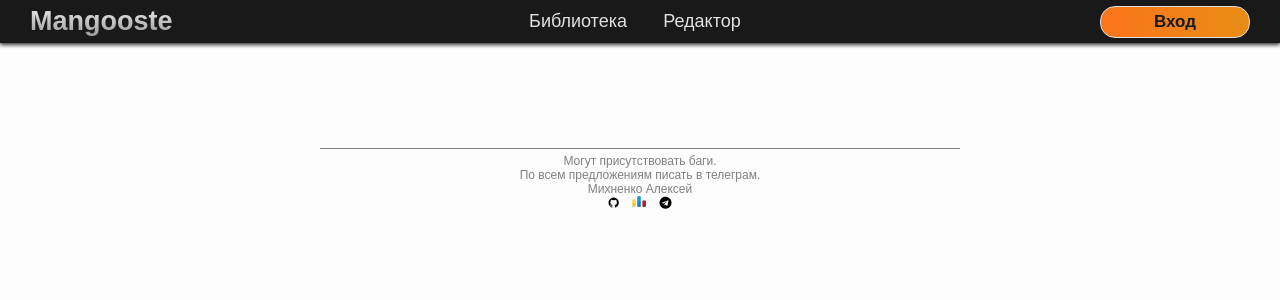
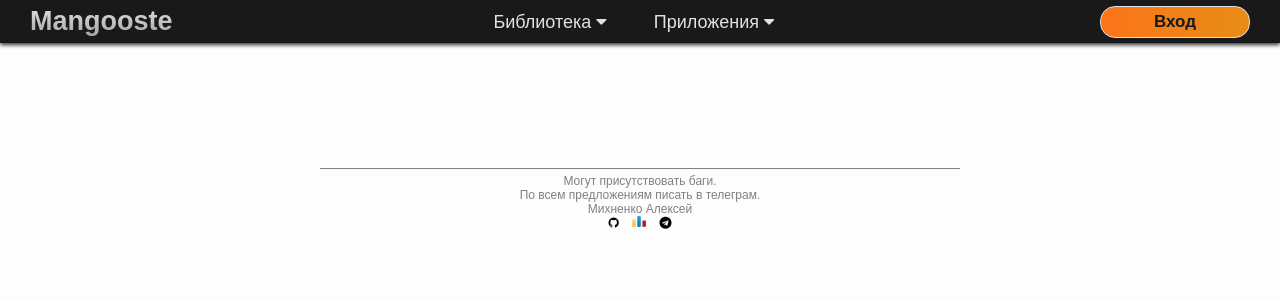
Before and after one commit to MangoosteMA/CP-library-site, a Flask app: template templates/library_page/library_page.html in a window 1280 px wide. Shown: the top 300 px of the page. Run offline with Flask 3, Linux system fonts and the light colour scheme; the template is opened without the code that fills it, so the values that code supplies are empty; parts of the project's set-up code (start-up, migrations or seed data) failed here and were passed over.

Commit message:
Navigation bar restyling

```diff
--- a/static/styles/home_page/home_page_navigation.css
+++ b/static/styles/home_page/home_page_navigation.css
@@ -8,12 +8,11 @@
     width: 100%;
     padding-left: 30px;
     padding-right: 30px;
-    padding-top: 6px;
-    padding-bottom: 6px;
     background-color: var(--base-font-color);
     display: flex;
     box-shadow: 0px 2px 4px rgba(0, 0, 0, 0.8);
     z-index: 1000;
+    height: 43px;
 }
 
 .title-div {
@@ -77,39 +76,86 @@
 
 .options-div {
     margin: auto;
+    height: 100%;
+    box-sizing: border-box;
 }
 
-.option-link-span, .option-last-link-span {
+.option-link-div, .option-last-link-div {
     display: inline-block;
-    width: 100px;
-    text-align: center;
+    width: 140px;
+    height: 100%;
+    line-height: 100%;
+    vertical-align: middle;
 }
 
-.option-link-span {
+.option-link-div {
     margin-right: 20px;
 }
 
-.option-last-link-span {
+.option-last-link-div {
     margin-right: 0px;
 }
 
-.option-link {
+.option-button {
     font-size: 18px;
     font-family: var(--base-font-family);
     border: none;
     background: var(--base-white-font-color);
     background-clip: text;
-    text-decoration: none;
     -webkit-background-clip: text;
     -webkit-text-fill-color: transparent;
+    text-align: center;
+    padding-left: 10px;
+    outline: none;
+    width: 100%;
+    height: 100%;
+    line-height: 100%;
+}
+
+.navigation-link-options-div {
+    float: left;
+    width: 140px;
+    background-color: var(--base-font-color);
+    border-bottom-left-radius: 8px;
+    border-bottom-right-radius: 8px;
+    box-shadow: 0px 0px 5px rgba(0, 0, 0, 0.9);
+    display: none;
+    border-left: 2px solid var(--base-white-font-color);
+    border-right: 2px solid var(--base-white-font-color);
+    border-bottom: 2px solid var(--base-white-font-color);
+}
+
+.option-link-div:hover .option-button {
+    background: white;
+    background-clip: text;
+    -webkit-text-fill-color: transparent;
+    transform: 0.1s;
+}
+
+.option-link-div:hover .navigation-link-options-div {
+    display: block;
+}
+
+.option-link {
+    text-decoration: none;
+    display: block;
+    text-align: left;
+    padding-left: 5px;
+    font-size: 18px;
+    line-height: 30px;
+    font-family: var(--base-font-family);
+    color: var(--base-white-font-color);
+    padding-left: 10px;
 }
 
 .option-link:hover {
-    background: rgb(255, 255, 255);
-    background-clip: text;
-    -webkit-background-clip: text;
-    -webkit-text-fill-color: transparent;
-    transition: 0.2s;
+    background: rgba(255, 255, 255, 0.2);
+    transition: 0.1s;
+}
+
+.option-link:active {
+    background: rgba(255, 255, 255, 0.3S);
+    transition: 0.1s;
 }
 
 @media (width <= 750px) {
@@ -131,19 +177,23 @@
         max-height: 20px;
     }
 
-    .sign-in-up-link {
-        font-size: 13px;
+    .option-link-div, .option-last-link-div, .navigation-link-options-div {
+        width: 75px;
+    }
+
+    .sign-in-up-link, .option-button, .option-link {
+        font-size: 10px;
     }
 
     .option-link {
-        font-size: 13px;
+        line-height: 20px;
     }
 
-    .option-link-span {
+    .option-link-div {
         margin-right: 10px;
     }
 
-    .option-link-span, .option-last-link-span {
+    .option-link-div, .option-last-link-div {
         width: 70px;
     }
 }
--- a/static/styles/library_page/library_body.css
+++ b/static/styles/library_page/library_body.css
@@ -2,7 +2,7 @@
 
 .body-div {
     width: 100%;
-    padding-top: 15px;
+    padding-top: 35px;
     padding-bottom: 20px;
 }
 
--- a/templates/home_page/home_page_navigation.html
+++ b/templates/home_page/home_page_navigation.html
@@ -1,3 +1,4 @@
+<link rel="stylesheet" href="https://cdnjs.cloudflare.com/ajax/libs/font-awesome/4.7.0/css/font-awesome.min.css">
 <link rel="stylesheet" href="{{ url_for('static', filename='styles/home_page/home_page_navigation.css') }}" type="text/css">
 
 <nav class="main-nav" id="main-nav">
@@ -5,12 +6,23 @@
         <a href="/" class="title-link">Mangooste</a>
     </div>
     <div class="options-div">
-        <span class="option-link-span">
-            <a href="/library-algo" class="option-link">Библиотека</a>
-        </span>
-        <span class="option-last-link-span">
-            <a href="/apps/graph-editor" class="option-link">Редактор</a>
-        </span>
+        <div class="option-link-div">
+            <button class="option-button">Библиотека
+                <i class="fa fa-caret-down"></i>
+            </button>
+            <div class="navigation-link-options-div">
+                <a class="option-link" href="/library-algo">Алгоритмы</a>
+                <a class="option-link" href="/library-dev">Разработка</a>
+            </div>
+        </div>
+        <div class="option-link-div">
+            <button class="option-button">Приложения
+                <i class="fa fa-caret-down"></i>
+            </button>
+            <div class="navigation-link-options-div">
+                <a class="option-link" href="/apps/graph-editor">Графы</a>
+            </div>
+        </div>
     </div>
     <div class="sing-in-up-div">
         {% if loggedIn %}
```
